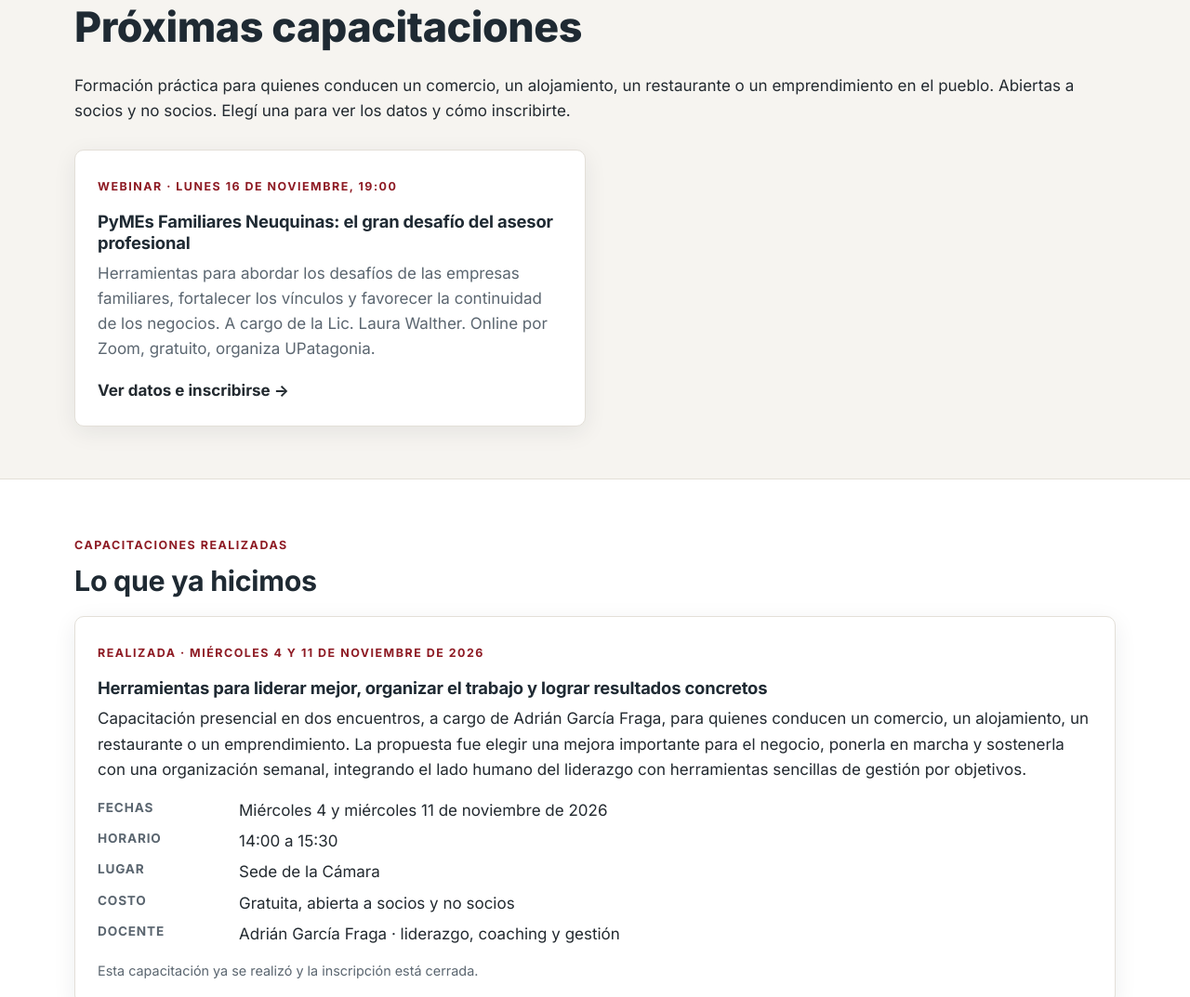
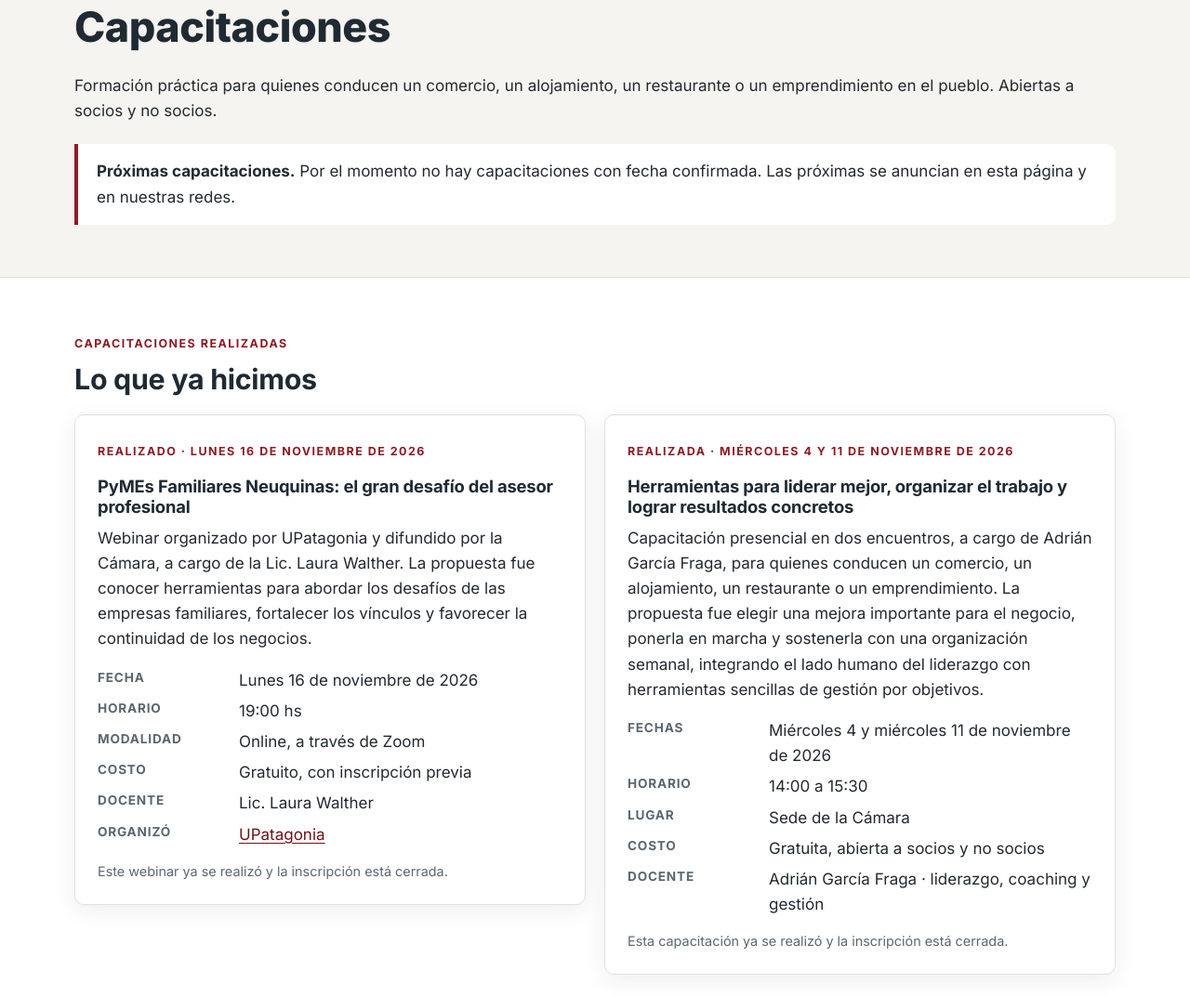
Before and after one commit to josepitisuarez/camaravla-web, a plain HTML site: page capacitaciones.html in a window 1280 px wide. Shown: the part 181-1254 px from the top of the page at 93% size. Drawn offline with Linux system fonts and the light colour scheme; no server answers.

Commit message:
Capacitaciones: el webinar de UPatagonia pasa a 'realizadas'; sin próximas por ahora; el inicio destaca Financiación (Pity, 17/11/2026)
Mismo criterio que la de García Fraga: la página propia del webinar queda en pasado, sin inscripción ni enlace de Zoom.

Co-Authored-By: Claude Fable 5.2 <noreply@anthropic.com>

```diff
--- a/capacitaciones.html
+++ b/capacitaciones.html
@@ -29,15 +29,10 @@
   <section class="seccion">
     <div class="contenedor">
       <span class="antetitulo">Capacitaciones</span>
-      <h1>Próximas capacitaciones</h1>
-      <p class="grande">Formación práctica para quienes conducen un comercio, un alojamiento, un restaurante o un emprendimiento en el pueblo. Abiertas a socios y no socios. Elegí una para ver los datos y cómo inscribirte.</p>
-      <div class="grilla-2" style="margin-top:28px; align-items:stretch">
-        <a class="tarjeta tarjeta--enlace" href="capacitaciones/webinar-pymes-familiares">
-          <span class="antetitulo">Webinar · lunes 16 de noviembre, 19:00</span>
-          <h3>PyMEs Familiares Neuquinas: el gran desafío del asesor profesional</h3>
-          <p class="suave">Herramientas para abordar los desafíos de las empresas familiares, fortalecer los vínculos y favorecer la continuidad de los negocios. A cargo de la Lic. Laura Walther. Online por Zoom, gratuito, organiza UPatagonia.</p>
-          <p style="margin:0"><strong>Ver datos e inscribirse →</strong></p>
-        </a>
+      <h1>Capacitaciones</h1>
+      <p class="grande">Formación práctica para quienes conducen un comercio, un alojamiento, un restaurante o un emprendimiento en el pueblo. Abiertas a socios y no socios.</p>
+      <div class="aviso" style="margin-top:22px">
+        <p style="margin:0"><strong>Próximas capacitaciones.</strong> Por el momento no hay capacitaciones con fecha confirmada. Las próximas se anuncian en esta página y en nuestras redes.</p>
       </div>
     </div>
   </section>
@@ -46,7 +41,22 @@
     <div class="contenedor">
       <span class="antetitulo">Capacitaciones realizadas</span>
       <h2>Lo que ya hicimos</h2>
-      <div class="tarjeta" id="liderar-mejor" style="margin-top:20px">
+      <div class="grilla-2" style="margin-top:20px; align-items:start">
+        <div class="tarjeta" id="webinar-pymes-familiares">
+          <span class="antetitulo">Realizado · lunes 16 de noviembre de 2026</span>
+          <h3>PyMEs Familiares Neuquinas: el gran desafío del asesor profesional</h3>
+          <p>Webinar organizado por UPatagonia y difundido por la Cámara, a cargo de la Lic. Laura Walther. La propuesta fue conocer herramientas para abordar los desafíos de las empresas familiares, fortalecer los vínculos y favorecer la continuidad de los negocios.</p>
+          <dl class="ficha-dato">
+            <dt>Fecha</dt><dd>Lunes 16 de noviembre de 2026</dd>
+            <dt>Horario</dt><dd>19:00 hs</dd>
+            <dt>Modalidad</dt><dd>Online, a través de Zoom</dd>
+            <dt>Costo</dt><dd>Gratuito, con inscripción previa</dd>
+            <dt>Docente</dt><dd>Lic. Laura Walther</dd>
+            <dt>Organizó</dt><dd><a href="https://upatagonia.edu.ar/" rel="noopener">UPatagonia</a></dd>
+          </dl>
+          <p class="chico suave" style="margin:14px 0 0">Este webinar ya se realizó y la inscripción está cerrada.</p>
+        </div>
+        <div class="tarjeta" id="liderar-mejor">
           <span class="antetitulo">Realizada · miércoles 4 y 11 de noviembre de 2026</span>
           <h3>Herramientas para liderar mejor, organizar el trabajo y lograr resultados concretos</h3>
           <p>Capacitación presencial en dos encuentros, a cargo de Adrián García Fraga, para quienes conducen un comercio, un alojamiento, un restaurante o un emprendimiento. La propuesta fue elegir una mejora importante para el negocio, ponerla en marcha y sostenerla con una organización semanal, integrando el lado humano del liderazgo con herramientas sencillas de gestión por objetivos.</p>
@@ -60,6 +70,7 @@
           <p class="chico suave" style="margin:14px 0 0">Esta capacitación ya se realizó y la inscripción está cerrada.</p>
         </div>
       </div>
+    </div>
   </section>
 
 </main>
```
Also changed, not shown: capacitaciones/webinar-pymes-familiares.html (+9 -9 lines), index.html (+5 -7 lines), 1 other file. Lines whose indentation alone changed are shown as unchanged.
